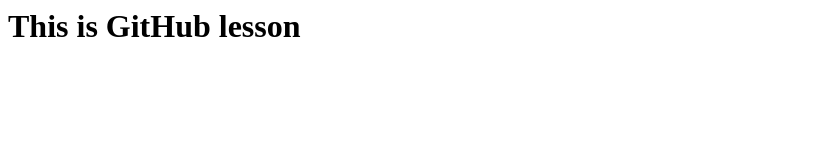
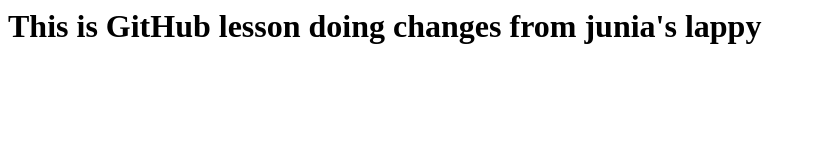
Before and after one commit to masterelias7/mynewrepos, a plain HTML site: page index.html in a window 1280 px wide. Shown: the whole page, without its empty margins (0-815 px from the left). Drawn offline with Linux system fonts and the light colour scheme.

Commit message:
Updating index.html

```diff
--- a/index.html
+++ b/index.html
@@ -1,5 +1,6 @@
 <body>
 <h1>
-This is GitHub lesson
+This is GitHub lesson doing changes from junia's lappy
 </h1>
+
 </body>
```
